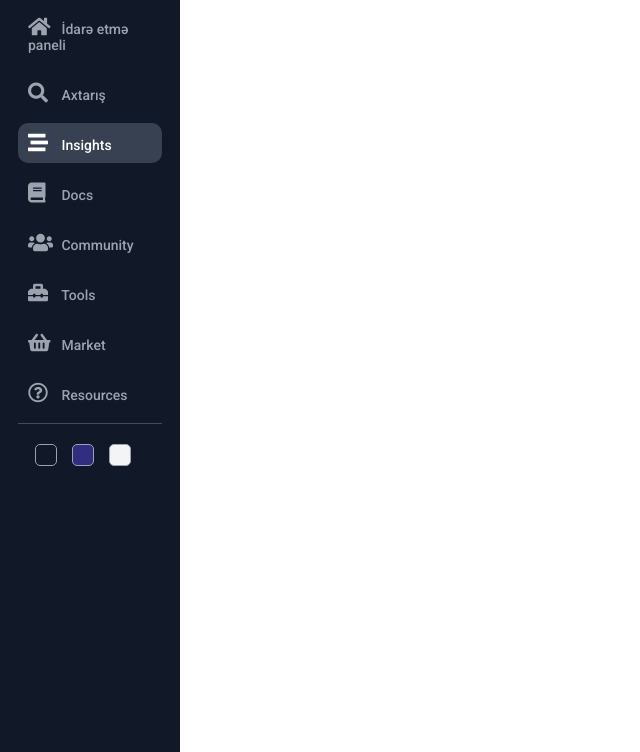
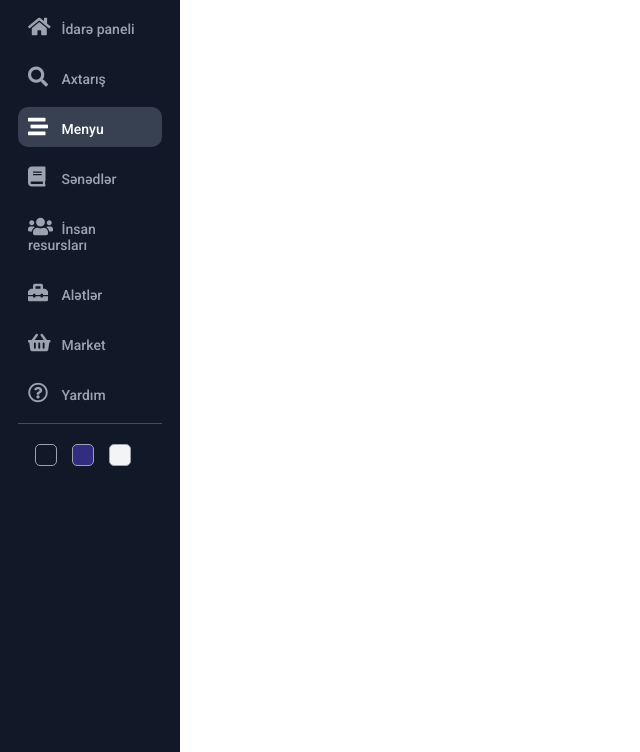
Before and after one commit to Nijat-Mansimov/responsive-sidebar, a plain HTML site: page index.html in a window 1280 px wide. Shown: the part 48-800 px from the top of the page, without its empty margins (0-640 px from the left). Drawn offline with Linux system fonts and the light colour scheme.

Commit message:
Update index.html

```diff
--- a/index.html
+++ b/index.html
@@ -24,7 +24,7 @@
             <ul class="list">
                 <li class="list-item">
                     <i class="list-item-icon fas fa-home"></i>
-                    <span class="list-item-text">İdarə etmə paneli</span>
+                    <span class="list-item-text">İdarə paneli</span>
                 </li>
                 <li class="list-item">
                     <i class="list-item-icon fas fa-search"></i>
@@ -32,19 +32,19 @@
                 </li>
                 <li class="list-item active">
                     <i class="list-item-icon fas fa-stream"></i>
-                    <span class="list-item-text">Insights</span>
+                    <span class="list-item-text">Menyu</span>
                 </li>
                 <li class="list-item">
                     <i class="list-item-icon fas fa-book"></i>
-                    <span class="list-item-text">Docs</span>
+                    <span class="list-item-text">Sənədlər</span>
                 </li>
                 <li class="list-item">
                     <i class="list-item-icon fas fa-users"></i>
-                    <span class="list-item-text">Community</span>
+                    <span class="list-item-text">İnsan resursları</span>
                 </li>
                 <li class="list-item">
                     <i class="list-item-icon fas fa-toolbox"></i>
-                    <span class="list-item-text">Tools</span>
+                    <span class="list-item-text">Alətlər</span>
                 </li>
                 <li class="list-item">
                     <i class="list-item-icon fas fa-shopping-basket"></i>
@@ -52,7 +52,7 @@
                 </li>
                 <li class="list-item">
                     <i class="list-item-icon far fa-question-circle"></i>
-                    <span class="list-item-text">Resources</span>
+                    <span class="list-item-text">Yardım</span>
                 </li>
             </ul>
         </div>
```
